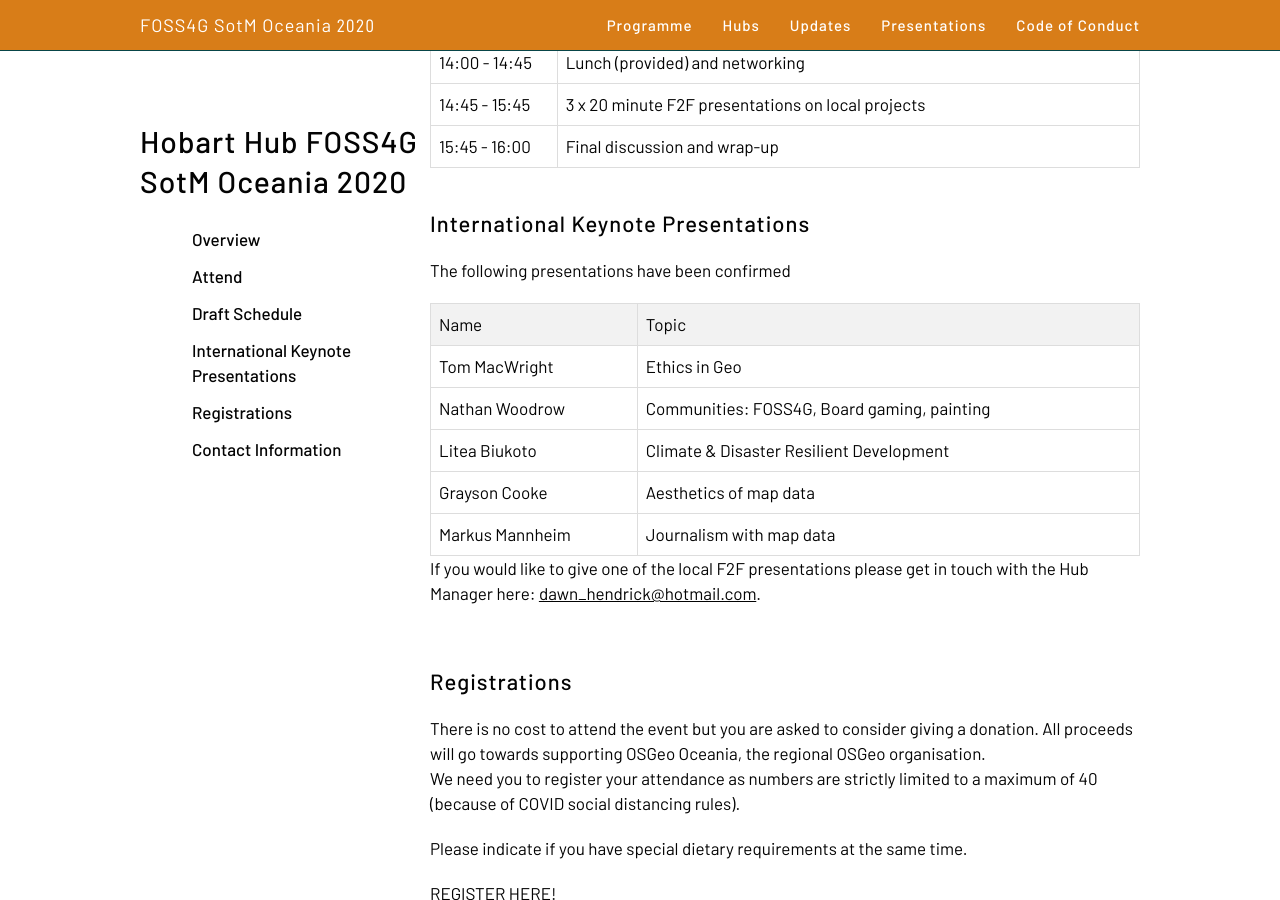
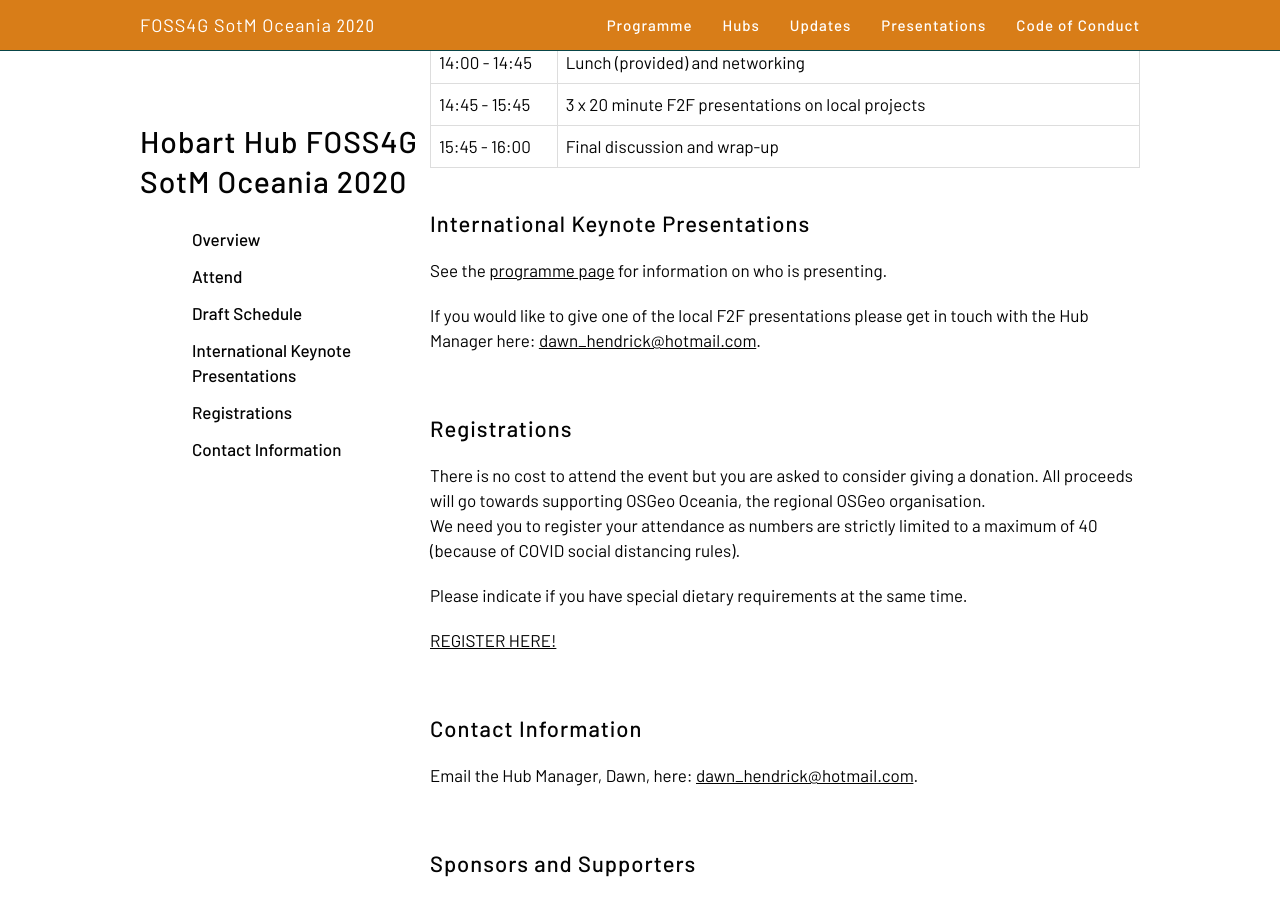
Before and after one commit to osgeo-oceania/foss4g-sotm-oceania-2020, a Jekyll site: the page built from hubs/hobart/index.md, in a window 1280 px wide and 900 px high, scrolled down 1901 px. Built offline with Jekyll 4.4.1, drawn with Linux system fonts in a browser that asks for light colours; some of the changed text lies outside the part shown.

Commit message:
Change link on the hobart page for the programme

```diff
--- a/hubs/hobart/index.md
+++ b/hubs/hobart/index.md
@@ -27,11 +27,11 @@
 
 ## Attend
 
-### What can I expect?
+### What can I expect
 
 FOSS4G SotM Oceania belongs to you! It's the chance to come together as a community to share knowledge and experience through conference sessions, technical workshops, and social events. The topics will be wide ranging and the attendees will be users, creators, business, academics, community mappers and government.
 
-### Who is going to be there?
+### Who is going to be there
 
 This conference is aimed at a broad swath of the community – developers, users, contributors, community mappers, academics, business, government and anyone interested in open source geospatial software and the OpenStreetMap project.
 
@@ -59,15 +59,7 @@
 
 ## International Keynote Presentations
 
-The following presentations have been confirmed
-
-| Name            | Topic                                       |
-| :-------------- | :------------------------------------------ |
-| Tom MacWright   | Ethics in Geo                               |
-| Nathan Woodrow  | Communities: FOSS4G, Board gaming, painting |
-| Litea Biukoto   | Climate & Disaster Resilient Development    |
-| Grayson Cooke   | Aesthetics of map data                      |
-| Markus Mannheim | Journalism with map data                    |
+See the [programme page](https://2020.foss4g-oceania.org/programme/) for information on who is presenting.
 
 If you would like to give one of the local F2F presentations please get in touch with the Hub Manager here: [dawn_hendrick@hotmail.com](mailto:dawn_hendrick@hotmail.com).
 
```
